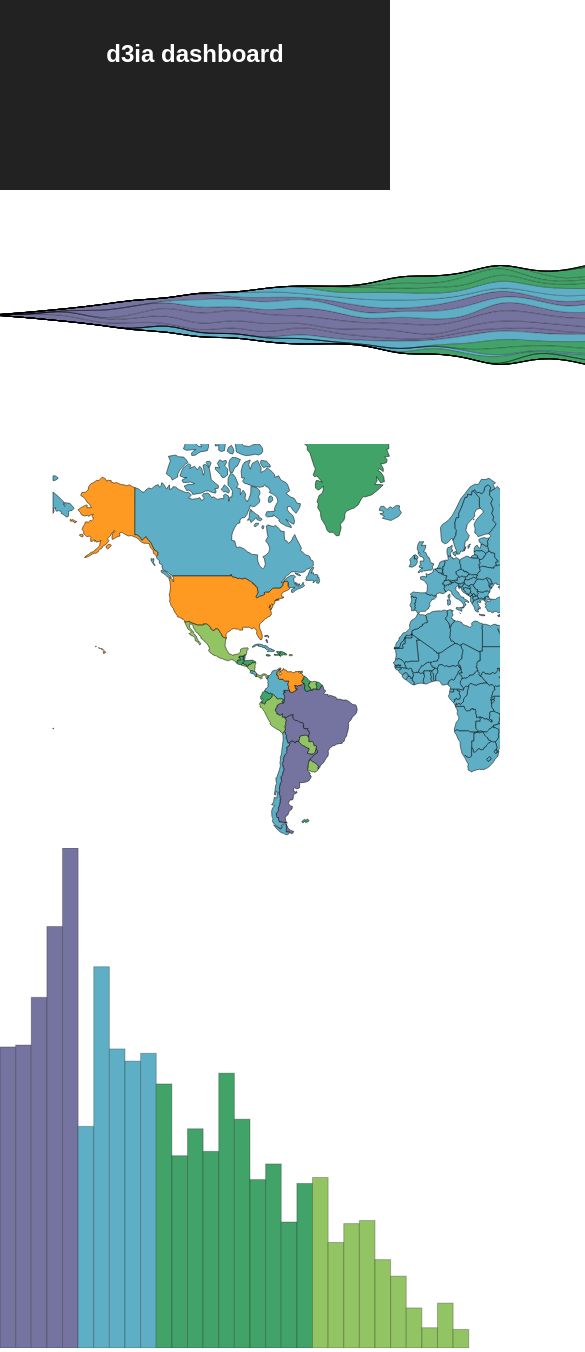
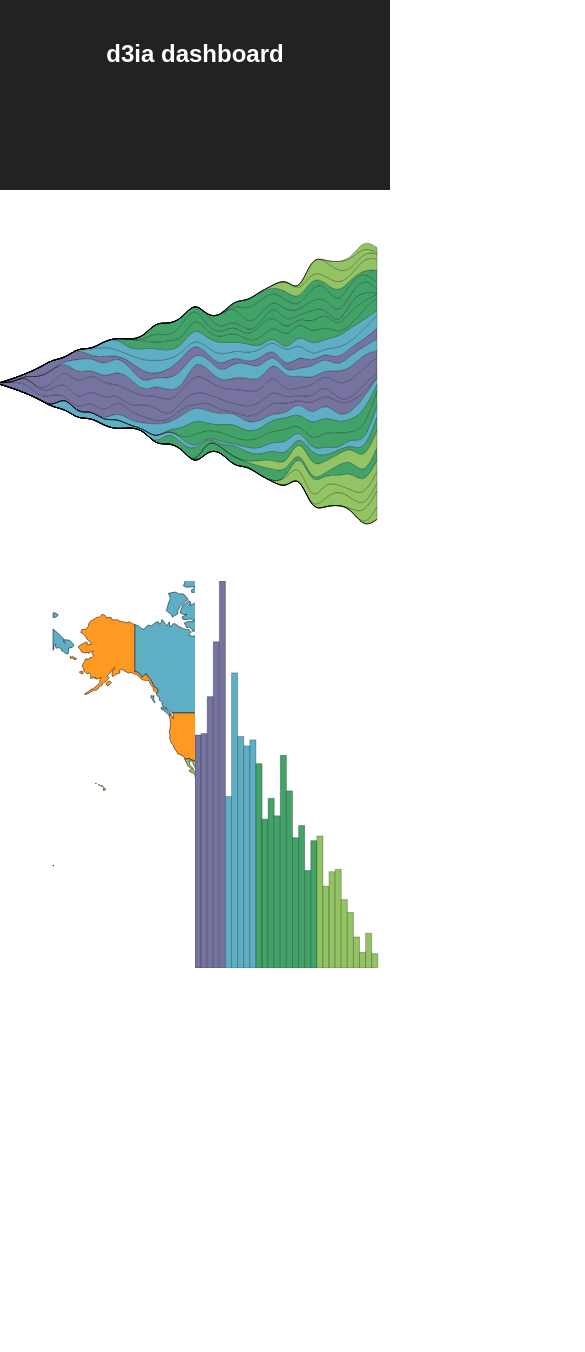
Before and after one commit to saramic/learning, a React (Create React App) app in the folder react/d3ia/: page / in a window 390 px wide. Shown: the top 1352 px of the page, 585 px wide, since content can reach past the window. After the commit the page ends 972 px from the top, so only its background shows below. Built offline with nearby package versions, Linux system fonts and the light colour scheme.

Commit message:
somewhat responsive

```diff
--- a/react/d3ia/src/App.js
+++ b/react/d3ia/src/App.js
@@ -17,6 +17,22 @@ appdata.forEach((d,i) => {
 });
 
 class App extends Component {
+  constructor(props) {
+    super(props);
+    this.onResize = this.onResize.bind(this);
+    this.state = { screenWidth: 1000, screenHeight: 500 };
+  }
+
+  componentDidMount() {
+    window.addEventListener('resize', this.onResize, false);
+    this.onResize();
+  }
+
+  onResize() {
+    this.setState({ screenWidth: window.innerWidth,
+      screenHeight: window.innerHeight - 70 });
+  }
+
   render() {
     const colorScale = scaleThreshold().domain([5,10,20,30,50])
       .range(["#75739F", "#5EAFC6", "#41A368", "#93C464", "#FE9922"]);
@@ -26,9 +42,18 @@ class App extends Component {
           <h2>d3ia dashboard</h2>
         </div>
         <div>
-          <StreamGraph colorScale={colorScale} data={appdata} size={[1000,250]} />
-          <WorldMap colorScale={colorScale} data={appdata} size={[500,400]} />
-          <BarChart colorScale={colorScale} data={appdata} size={[500,500]} />
+          <StreamGraph
+            colorScale={colorScale}
+            data={appdata}
+            size={[this.state.screenWidth, this.state.screenHeight /2]} />
+          <WorldMap
+            colorScale={colorScale}
+            data={appdata}
+            size={[this.state.screenWidth / 2, this.state.screenHeight /2]} />
+          <BarChart
+            colorScale={colorScale}
+            data={appdata}
+            size={[this.state.screenWidth / 2, this.state.screenHeight /2]} />
         </div>
       </div>
     );
```
